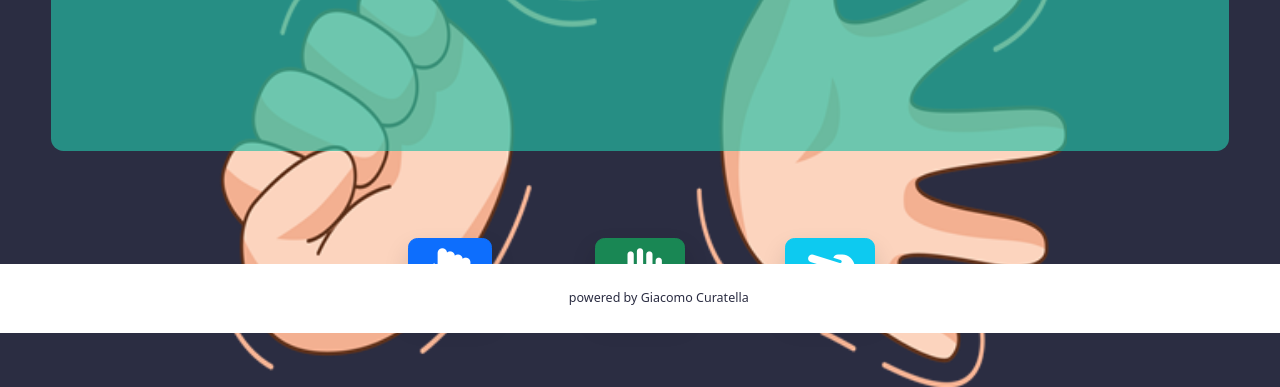
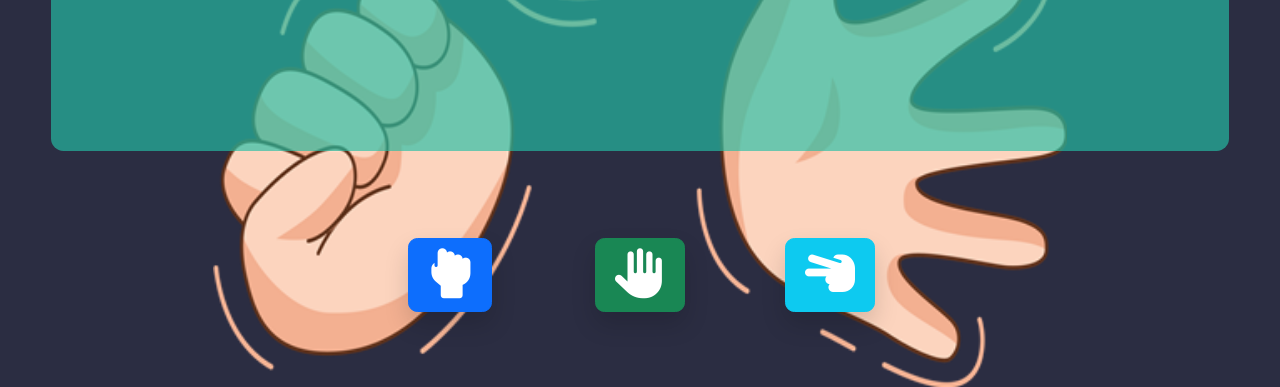
Before and after one commit to Giacur/RockPaperScissors, a plain HTML site: page index.html in a window 1280 px wide. Shown: the part 467-854 px from the top of the page. Drawn offline with nearby package versions, Linux system fonts and the light colour scheme.

Commit message:
Fix posizione footer

```diff
--- a/index.html
+++ b/index.html
@@ -43,7 +43,7 @@
             </div>
         </section>
         <!-- footer -->
-        <footer class="container-fluid position-fixed bottom-0 p-0">
+        <footer class="container-fluid p-0 d-md-none">
             <div class="row bg-white">
                 <div class="col-12">
                     <p class="mt-3 text-center" style="color: #2B2D42; font-size: 0.5rem">powered by Giacomo Curatella</p>
```
